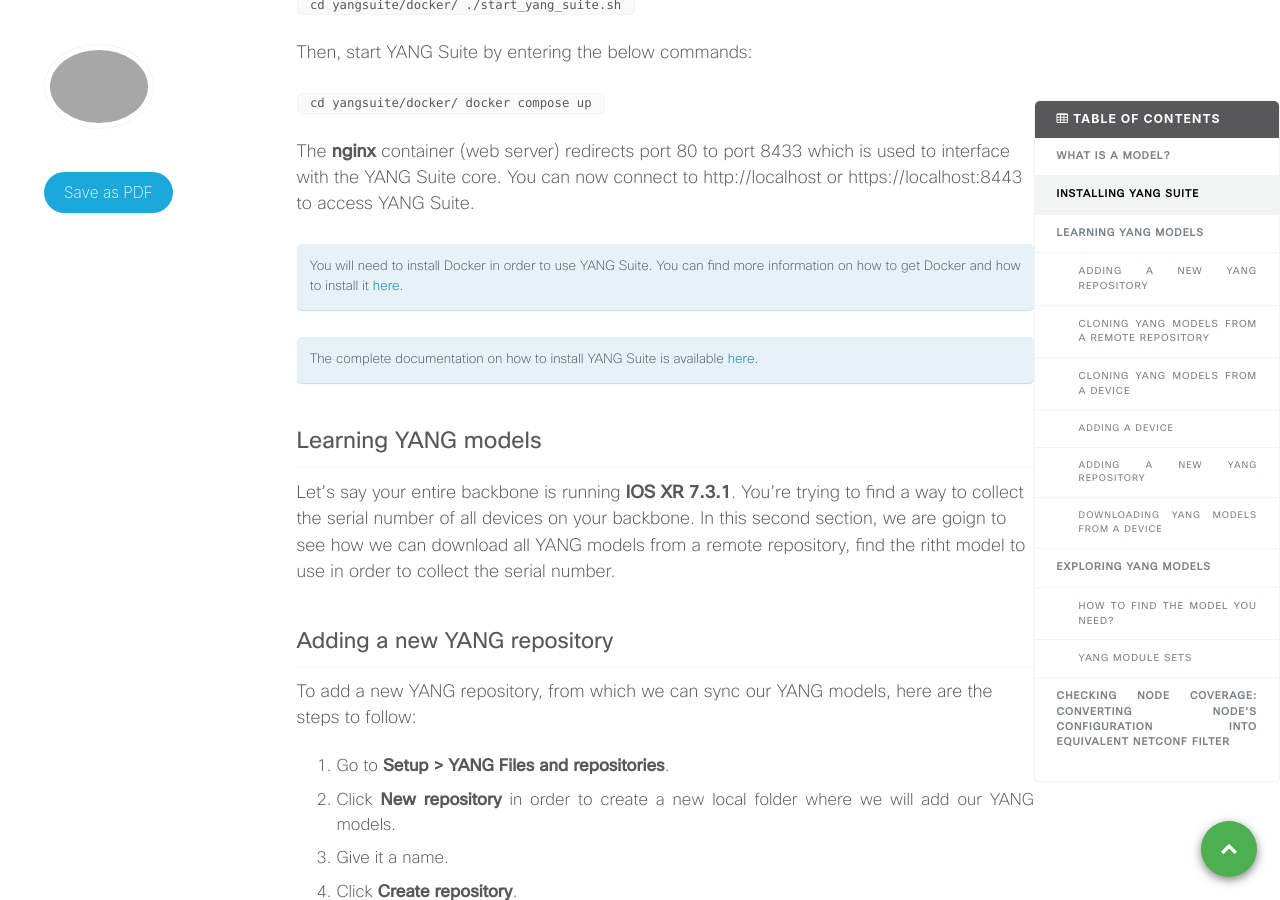
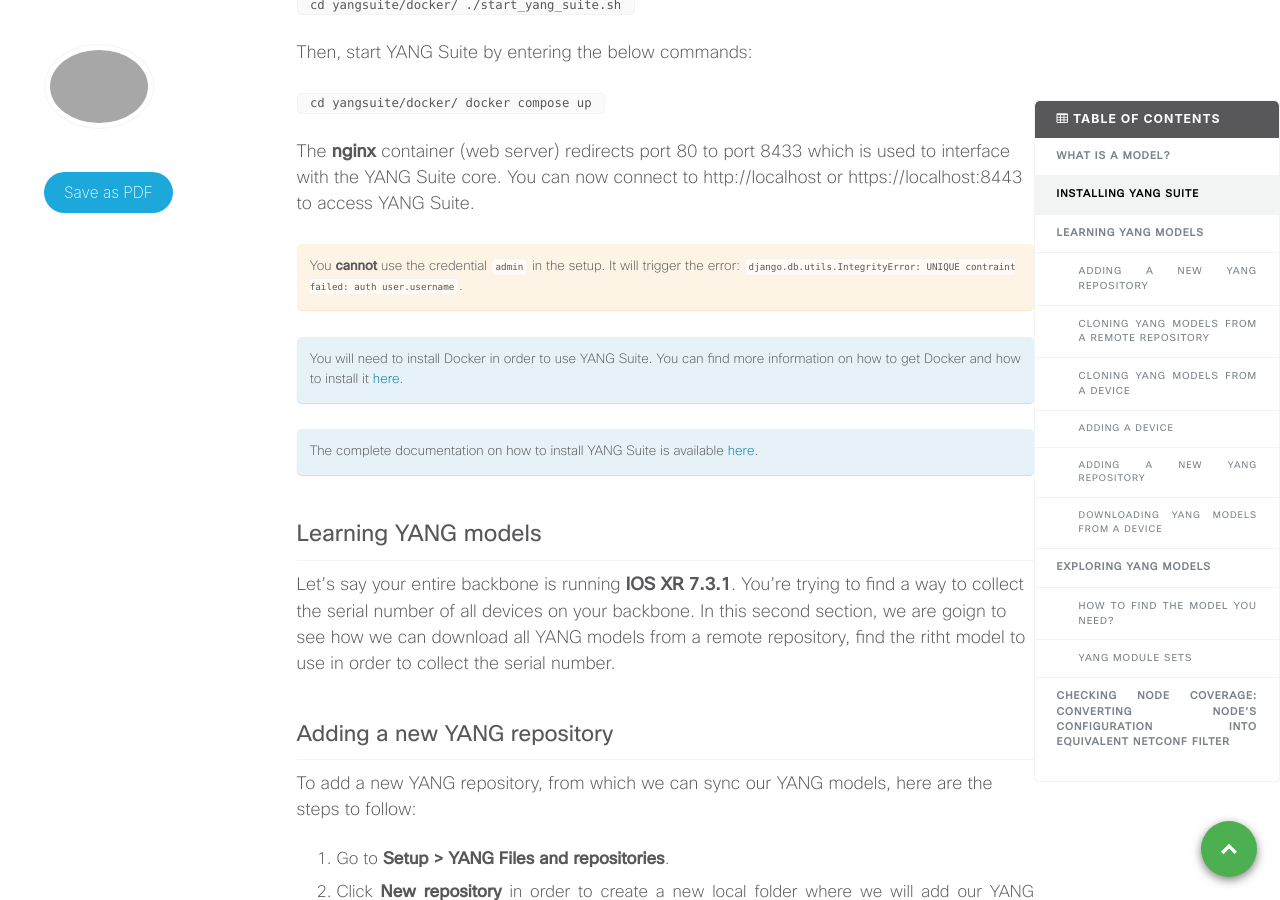
Before and after one commit to xrdocs/programmability, a Jekyll site: the page built from _tutorials/do-you-speak-yang.md, in a window 1280 px wide and 900 px high, scrolled down 1789 px. Built offline with Jekyll 4.4.1, drawn with Linux system fonts in a browser that asks for light colours; comment, search, counter and statistics services are not loaded.

Commit message:
user admin

```diff
--- a/_tutorials/do-you-speak-yang.md
+++ b/_tutorials/do-you-speak-yang.md
@@ -70,6 +70,9 @@ docker compose up
 <code>
 
 The **nginx** container (web server) redirects port 80 to port 8433 which is used to interface with the YANG Suite core. You can now connect to http://localhost or https://localhost:8443 to access YANG Suite.
+
+You **cannot** use the credential `admin` in the setup. It will trigger the error: `django.db.utils.IntegrityError: UNIQUE contraint failed: auth user.username`.
+{: .notice--warning}
 
 You will need to install Docker in order to use YANG Suite. You can find more information on how to get Docker and how to install it [here](https://docs.docker.com/get-docker/).
 {: .notice--info}
```
